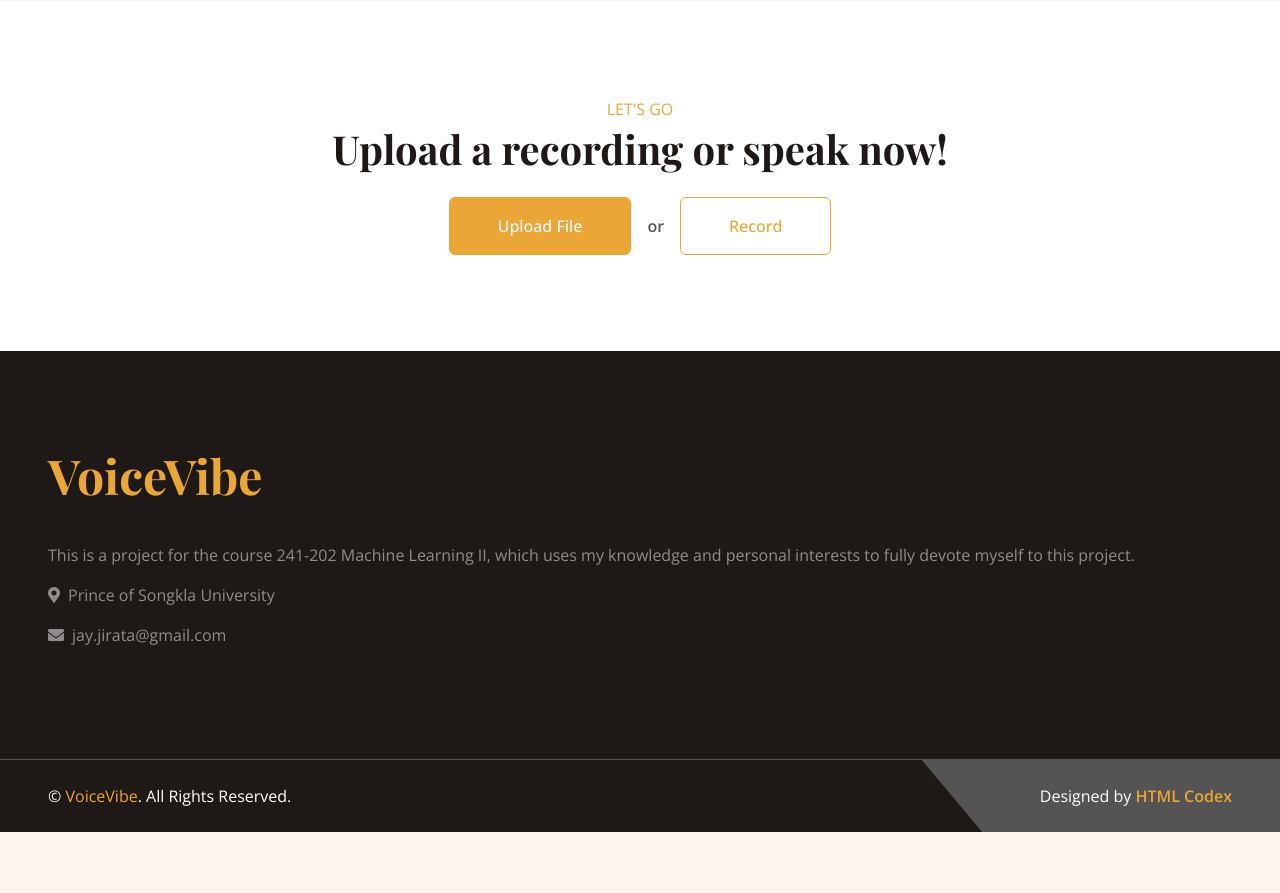
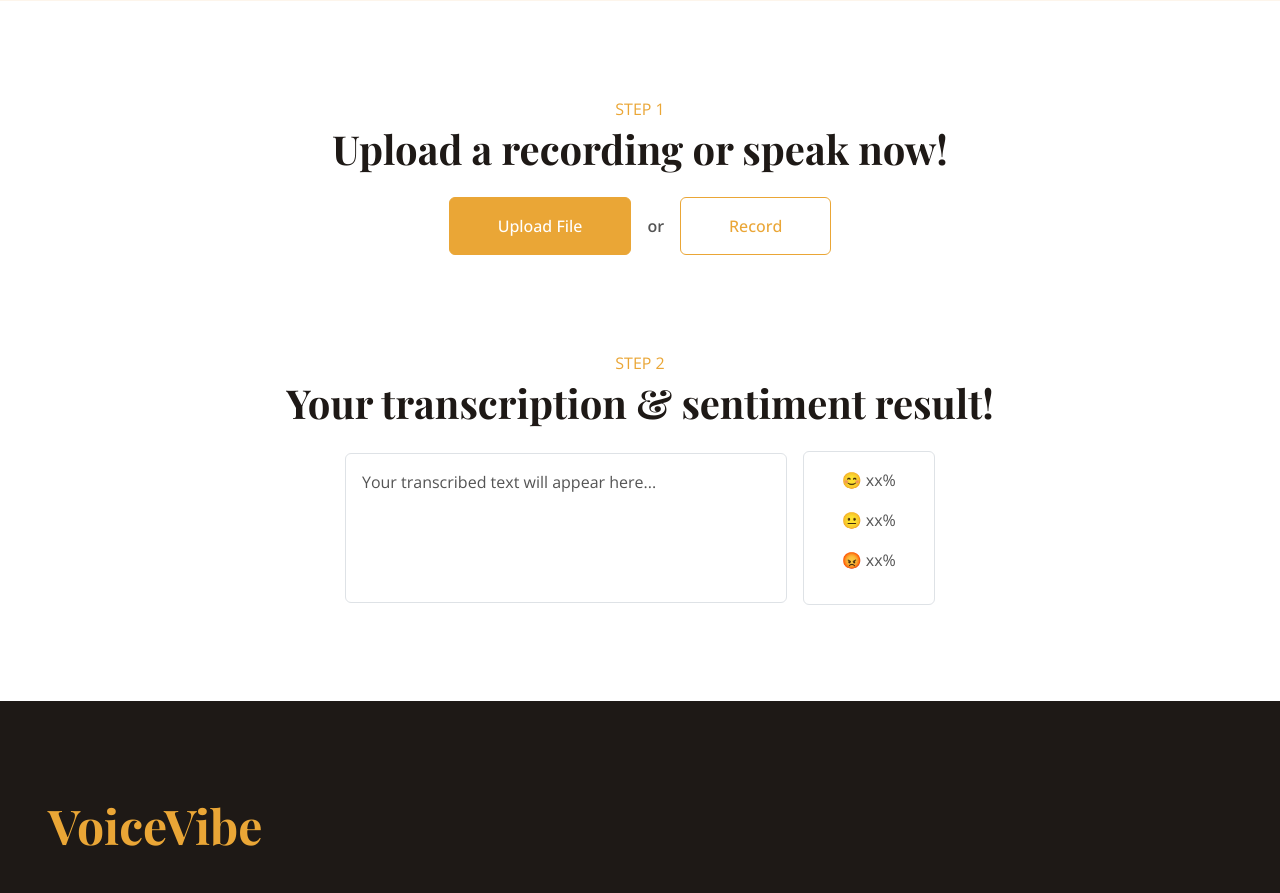
Before and after one commit to jayjiratta/VoiceVibe, a Flask app: page / in a window 1280 px wide. Shown: the part 573-1466 px from the top of the page. Before the commit the page ends 1405 px from the top, so only its background shows below. Run offline with Flask 3, Linux system fonts and the light colour scheme; some libraries are stand-ins or nearby versions.

Commit message:
add result part in main page

```diff
--- a/templates/index2.html
+++ b/templates/index2.html
@@ -9,7 +9,7 @@
     <meta content="" name="description">
 
     <!-- Favicon -->
-    <link href="{{ url_for('static', filename='img/favicon.ico') }}" rel="icon">
+    <link href="{{ url_for('static', filename='img/logo.png') }}" rel="icon">
 
 
     <!-- Google Web Fonts -->
@@ -75,7 +75,7 @@
             <div class="row justify-content-center">
                 <div class="col-lg-8 wow fadeInUp" data-wow-delay="0.5s">
                     <div class="position-relative d-inline-block">
-                        <p class="text-primary text-uppercase mb-1">LET'S GO</p>
+                        <p class="text-primary text-uppercase mb-1">STEP 1</p>
                     </div>
                     <h1 class="display-6 mb-4">Upload a recording or speak now!</h1>
                     <div class="d-flex justify-content-center align-items-center gap-3">
@@ -95,6 +95,41 @@
         </div>
     </div>
     <!-- About End -->
+
+    <!-- STEP 2: Transcription & Sentiment -->
+    <div class="container-xxl py-5">
+        <div class="container text-center">
+            <div class="row justify-content-center">
+                <div class="col-lg-8 wow fadeInUp" data-wow-delay="0.5s">
+                    <div class="position-relative d-inline-block">
+                        <p class="text-primary text-uppercase mb-1">STEP 2</p>
+                    </div>
+                    <h1 class="display-6 mb-4">Your transcription & sentiment result!</h1>
+                </div>
+            </div>
+
+            <!-- กล่องผลลัพธ์ -->
+            <div class="row justify-content-center">
+                <div class="col-lg-8">
+                    <div class="d-flex align-items-center justify-content-center">
+                        <!-- กล่องข้อความ -->
+                        <div class="text-box p-3 border rounded"
+                            style="width: 60%; height: 150px; overflow-y: auto; text-align: left;">
+                            <p id="transcriptionText">Your transcribed text will appear here...</p>
+                        </div>
+
+                        <!-- กล่อง Sentiment -->
+                        <div class="sentiment-box ms-3 p-3 border rounded" style="width: 18%; text-align: center;">
+                            <p><span class="emoji">😊</span> <span id="positive">xx%</span></p>
+                            <p><span class="emoji">😐</span> <span id="neutral">xx%</span></p>
+                            <p><span class="emoji">😡</span> <span id="negative">xx%</span></p>
+                        </div>
+                    </div>
+                </div>
+            </div>
+        </div>
+    </div>
+
 
     <!-- Footer Start -->
     <div class="container-fluid footer position-relative bg-dark text-white-50 mt-5 py-5 px-4 px-lg-5 wow fadeIn"
```
Also changed, not shown: static/img/logo.png (added).
